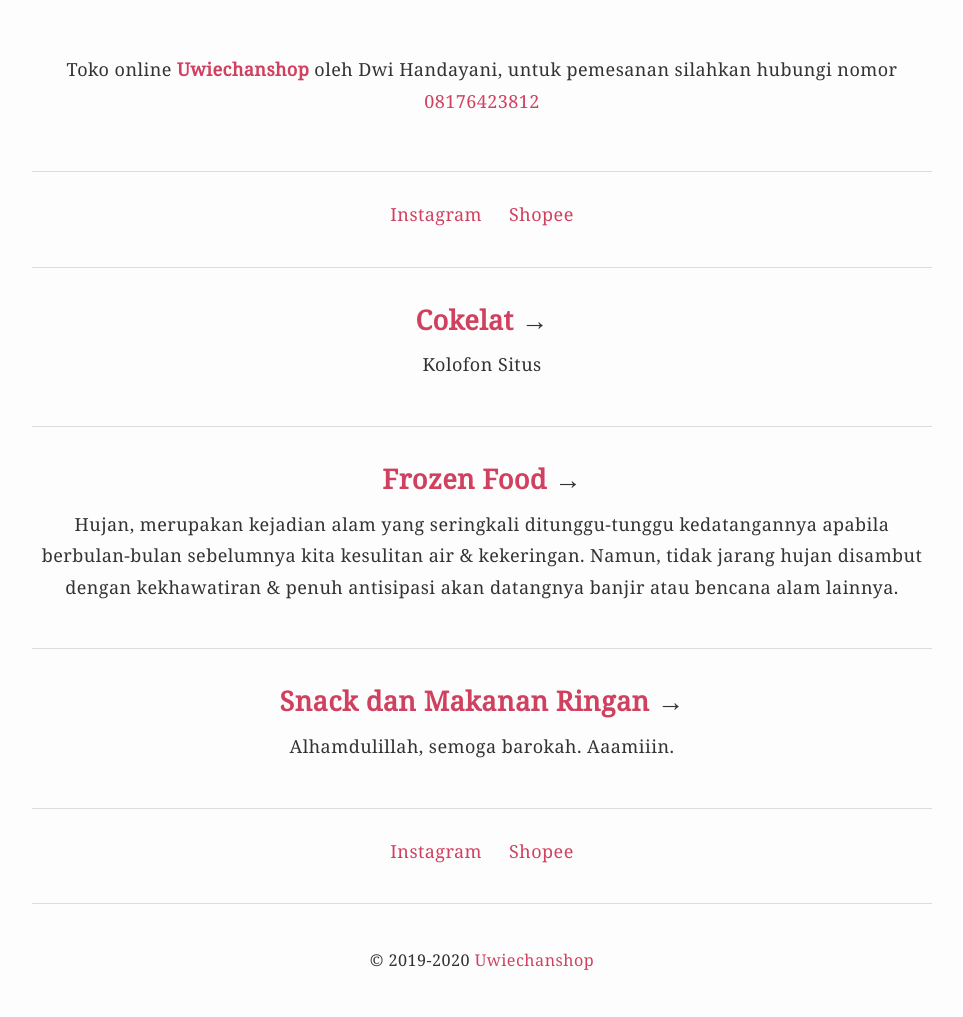
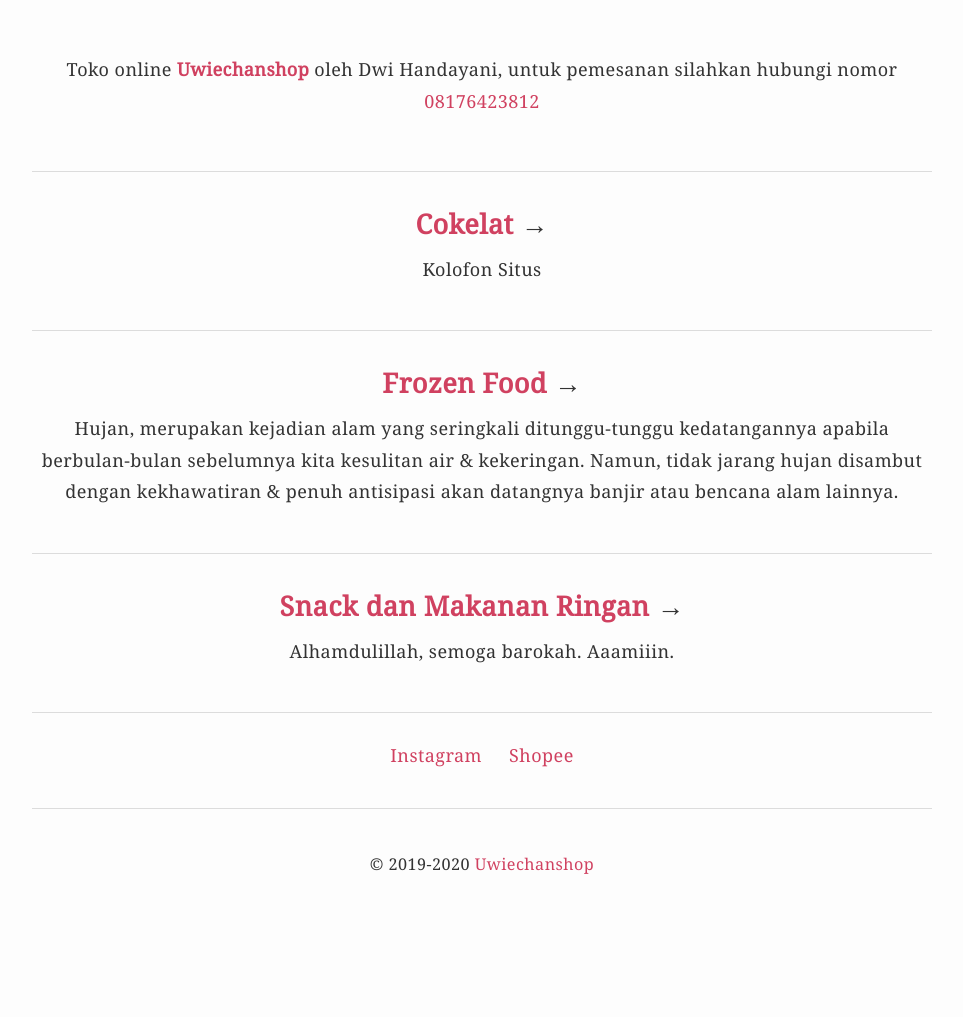
Before and after one commit to krhmwn/uwiechanshop, a Jekyll site: the page built from index.html, in a window 1280 px wide. Shown: the whole page, without its empty margins (158-1121 px from the left). Built offline with Jekyll 4.4.1, drawn with Linux system fonts in a browser that asks for light colours; after the commit the page ends 921 px from its top, so only the background shows below that.

Commit message:
Update v.1.2.9

```diff
--- a/_layouts/default.html
+++ b/_layouts/default.html
@@ -25,7 +25,6 @@
 <body>
 <div class="container">
 <header>Toko online <b><a href="/">{{ site.title }}</a></b> oleh Dwi Handayani, untuk pemesanan silahkan hubungi nomor <a href="https://api.whatsapp.com/send?phone=628176423812&text=Assalamualaykum%2C%20saya%20mau%20pesan%20...">08176423812</a></li></header>
-<nav><ul><li><a href="https://www.instagram.com/uwiechanshop">Instagram</a></li><li><a href="https://shopee.co.id/uwiechanhandayani">Shopee</a></li></ul></nav>
 {{ content }}
 <footer>&copy; 2019-{{ site.time | date: "%Y" }} <a href="/">{{ site.title }}</a></footer>
 </div>
```
